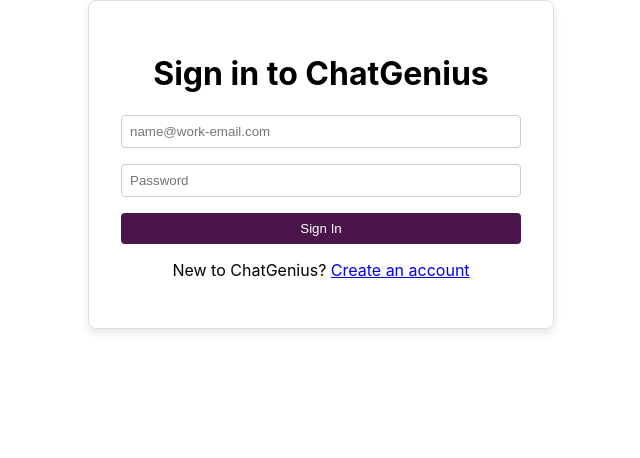
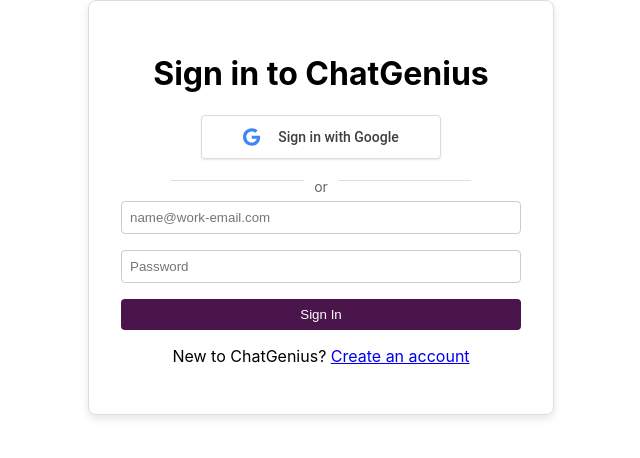
Before and after one commit to adamjweil/chatgenius, a React (Create React App) app: page /login in a window 1280 px wide. Shown: the top 458 px of the page, without its empty margins (319-959 px from the left). Built offline with nearby package versions, Linux system fonts and the light colour scheme; no server answers.

Commit message:
added social login and registration

```diff
--- a/package.json
+++ b/package.json
@@ -3,6 +3,7 @@
   "version": "0.1.0",
   "private": true,
   "dependencies": {
+    "@fortawesome/free-brands-svg-icons": "^6.7.2",
     "@fortawesome/free-solid-svg-icons": "^6.7.2",
     "@fortawesome/react-fontawesome": "^0.2.2",
     "cra-template": "1.2.0",
--- a/src/App.css
+++ b/src/App.css
@@ -1190,3 +1190,87 @@
 .chat-header.with-stream {
   border-bottom: 1px solid #e0e0e0; /* Or whatever your border style is */
 }
+
+.social-login {
+  display: flex;
+  flex-direction: column;
+  align-items: center;
+  gap: 10px;
+  width: 100%;
+  max-width: 300px;
+  margin: 0 auto;
+  margin-bottom: 20px;
+}
+
+.social-button {
+  display: flex;
+  align-items: center;
+  justify-content: center;
+  gap: 10px;
+  padding: 10px;
+  border: 1px solid #ddd;
+  border-radius: 4px;
+  background: white;
+  cursor: pointer;
+  font-size: 14px;
+  transition: background-color 0.3s;
+  width: 80%;
+}
+
+.social-button.google {
+  background-color: #fff;
+  border: 1px solid #dadce0;
+  color: #3c4043;
+  font-family: 'Roboto', sans-serif;
+  font-weight: 500;
+  border-radius: 4px;
+  padding: 12px 16px;
+  transition: all 0.2s ease;
+  box-shadow: 0 1px 2px rgba(0, 0, 0, 0.1);
+}
+
+.social-button.google:hover {
+  background-color: #f8f9fa;
+  border-color: #dadce0;
+  box-shadow: 0 1px 3px rgba(0, 0, 0, 0.15);
+}
+
+.social-button.google:active {
+  background-color: #f1f3f4;
+  border-color: #dadce0;
+  box-shadow: 0 1px 2px rgba(0, 0, 0, 0.1);
+}
+
+.social-button.google .fa-google {
+  color: #4285f4;  /* Google Blue */
+  margin-right: 8px;
+  font-size: 18px;
+}
+
+.social-button.github {
+  background: #24292e;
+  color: white;
+}
+
+.social-button.github:hover {
+  background: #2f363d;
+}
+
+.divider {
+  width: 100%;
+  max-width: 300px;
+  text-align: center;
+  border-bottom: 1px solid #ddd;
+  line-height: 0.1em;
+  margin: 20px auto;
+  position: relative;
+}
+
+.divider span {
+  background: #fff;
+  padding: 0 10px;
+  color: #666;
+  font-size: 14px;
+  position: relative;
+  top: 0.5em;
+}
--- a/src/components/Channels.js
+++ b/src/components/Channels.js
@@ -25,8 +25,17 @@
 
   useEffect(() => {
     if (currentUser && currentUser.id) {
-      fetchChannels();
-      fetchJoinedChannels();
+      // Create a real-time listener for the user document
+      const userRef = doc(firestore, 'users', currentUser.id);
+      const unsubscribe = onSnapshot(userRef, (doc) => {
+        if (doc.exists()) {
+          const userData = doc.data();
+          setJoinedChannels(userData.joinedChannels || []);
+        }
+      });
+
+      // Cleanup subscription on unmount
+      return () => unsubscribe();
     }
   }, [currentUser]);
 
@@ -176,27 +185,6 @@
     }
   };
 
-  const fetchJoinedChannels = async () => {
-    try {
-      if (!currentUser || !currentUser.id) {
-        console.error("Current user is not defined");
-        return;
-      }
-
-      const userDocRef = doc(firestore, 'users', currentUser.id);
-      const userDoc = await getDoc(userDocRef);
-
-      if (userDoc.exists()) {
-        const userData = userDoc.data();
-        setJoinedChannels(userData.joinedChannels || []);
-      } else {
-        console.error("User document does not exist");
-      }
-    } catch (error) {
-      console.error("Error fetching joined channels:", error);
-    }
-  };
-
   const calculateUnreadCounts = async (channelsData) => {
     const counts = {};
     for (const channel of channelsData) {
@@ -233,9 +221,24 @@
         name: channelName,
         createdAt: new Date()
       });
+
+      // Just join the channel without selecting it
+      const newChannel = { id: newChannelRef.id, name: channelName };
+
+      // Update user's joined channels in Firestore
+      const userRef = doc(firestore, 'users', currentUser.id);
+      await updateDoc(userRef, {
+        joinedChannels: arrayUnion({ id: newChannelRef.id, name: channelName })
+      });
+
+      // Update local state
+      setJoinedChannels(prev => [...prev, newChannel]);
+
+      // Clear the input and close modal
       setChannelName('');
-      fetchChannels();
-      joinChannel({ id: newChannelRef.id, name: channelName });
+      setModalIsOpen(false);
+
+      // Note: Removed the onChannelSelect call so the channel won't automatically open
     } catch (error) {
       console.error("Error creating channel:", error);
     }
@@ -262,7 +265,7 @@
           joinedChannels: arrayUnion({ id: channel.id, name: channel.name })
         });
 
-        onChannelSelect(channel);
+        // Removed the onChannelSelect(channel) call
       } catch (error) {
         console.error("Error updating Firestore:", error);
       }
@@ -342,15 +345,23 @@
         joinedChannels: updatedJoinedChannels
       });
 
-      // Update local state
+      // Update local state immediately
       setJoinedChannels(prevChannels =>
         prevChannels.filter(ch => ch.id !== channel.id)
       );
 
       // If user is currently in this channel, clear it
       if (selectedChannel && selectedChannel.id === channel.id) {
-        onChannelSelect(null);
+        setSelectedChannel(null);
+        setActiveChannel(null);
+        if (typeof onChannelSelect === 'function') {
+          onChannelSelect(null);
+        }
       }
+
+      // Close the modal after leaving
+      setModalIsOpen(false);
+
     } catch (error) {
       console.error('Error leaving channel:', error);
     }
--- a/src/components/Login.js
+++ b/src/components/Login.js
@@ -1,7 +1,10 @@
 import React, { useState } from 'react';
-import { signInWithEmailAndPassword } from 'firebase/auth';
+import { signInWithEmailAndPassword, signInWithPopup, GoogleAuthProvider } from 'firebase/auth';
 import { Link, useNavigate } from 'react-router-dom';
-import { auth } from '../firebase';
+import { auth, firestore } from '../firebase';
+import { doc, setDoc, getDoc } from 'firebase/firestore';
+import { FontAwesomeIcon } from '@fortawesome/react-fontawesome';
+import { faGoogle } from '@fortawesome/free-brands-svg-icons';
 import '../App.css'; // Import the CSS file for styling
 
 const Login = () => {
@@ -9,6 +12,34 @@
   const [password, setPassword] = useState('');
   const navigate = useNavigate(); // Use the useNavigate hook
 
+  const handleSocialLogin = async (provider) => {
+    try {
+      const result = await signInWithPopup(auth, provider);
+      const user = result.user;
+
+      // Check if user exists in Firestore
+      const userDoc = await getDoc(doc(firestore, 'users', user.uid));
+
+      if (!userDoc.exists()) {
+        // Create new user document if it doesn't exist
+        await setDoc(doc(firestore, 'users', user.uid), {
+          name: user.displayName,
+          email: user.email,
+          photoURL: user.photoURL
+        });
+      }
+
+      navigate('/');
+    } catch (error) {
+      console.error("Error with social login: ", error);
+      alert("Login failed. Please try again.");
+    }
+  };
+
+  const handleGoogleLogin = () => {
+    const provider = new GoogleAuthProvider();
+    handleSocialLogin(provider);
+  };
 
   const handleLogin = async (e) => {
     e.preventDefault();
@@ -25,6 +56,14 @@
   return (
     <div className="login-container">
       <h1>Sign in to ChatGenius</h1>
+      <div className="social-login">
+        <button onClick={handleGoogleLogin} className="social-button google">
+          <FontAwesomeIcon icon={faGoogle} /> Sign in with Google
+        </button>
+      </div>
+      <div className="divider">
+        <span>or</span>
+      </div>
       <form onSubmit={handleLogin} className="login-form">
         <input
           type="email"
--- a/src/components/Register.js
+++ b/src/components/Register.js
@@ -1,8 +1,10 @@
 import React, { useState } from 'react';
-import { createUserWithEmailAndPassword } from 'firebase/auth';
-import { doc, setDoc } from 'firebase/firestore';
-import { useNavigate } from 'react-router-dom';
+import { createUserWithEmailAndPassword, signInWithPopup, GoogleAuthProvider } from 'firebase/auth';
+import { doc, setDoc, getDoc } from 'firebase/firestore';
+import { useNavigate, Link } from 'react-router-dom';
 import { auth, firestore } from '../firebase';
+import { FontAwesomeIcon } from '@fortawesome/react-fontawesome';
+import { faGoogle } from '@fortawesome/free-brands-svg-icons';
 import '../App.css'; // Import the CSS file for styling
 
 const Register = () => {
@@ -30,9 +32,54 @@
     }
   };
 
+  const handleSocialRegister = async (provider) => {
+    try {
+      console.log('Starting social registration...');
+      const result = await signInWithPopup(auth, provider);
+      const user = result.user;
+
+      // Check if user already exists
+      const userRef = doc(firestore, 'users', user.uid);
+      const userDoc = await getDoc(userRef);
+
+      if (!userDoc.exists()) {
+        await setDoc(userRef, {
+          name: user.displayName,
+          email: user.email,
+          photoURL: user.photoURL,
+          joinedChannels: [],
+          createdAt: new Date()
+        });
+      }
+
+      navigate('/messaging');
+    } catch (error) {
+      console.error("Detailed error in social registration:", error);
+      if (error.code) {
+        console.error("Error code:", error.code);
+      }
+      alert(`Registration failed: ${error.message}`);
+    }
+  };
+
+  const handleGoogleRegister = () => {
+    const provider = new GoogleAuthProvider();
+    provider.addScope('https://www.googleapis.com/auth/userinfo.email');
+    provider.addScope('https://www.googleapis.com/auth/userinfo.profile');
+    handleSocialRegister(provider);
+  };
+
   return (
     <div className="register-container">
       <h1>Create an Account</h1>
+      <div className="social-login">
+        <button onClick={handleGoogleRegister} className="social-button google">
+          <FontAwesomeIcon icon={faGoogle} /> Sign up with Google
+        </button>
+      </div>
+      <div className="divider">
+        <span>or</span>
+      </div>
       <form onSubmit={handleRegister} className="register-form">
         <input
           type="text"
@@ -57,6 +104,9 @@
         />
         <button type="submit">Register</button>
       </form>
+      <p>
+        Already have an account? <Link to="/login">Sign in</Link>
+      </p>
     </div>
   );
 };
```
Also changed, not shown: 1 other file (tests, documents, lock files or other folders).
